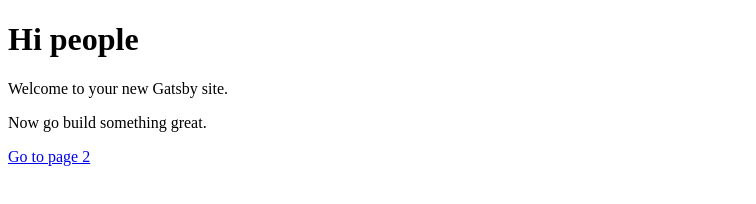
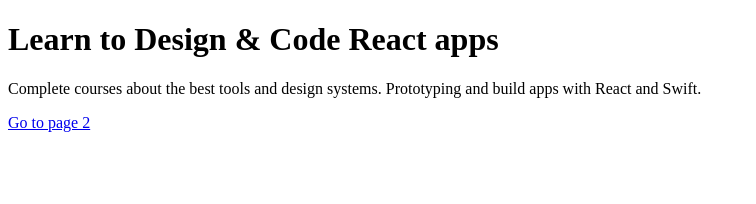
Before and after one commit to Code5linger/React-for-Designers, a Gatsby site in the folder v0.0/: page / in a window 1280 px wide. Shown: the whole page, without its empty margins (0-756 px from the left). Built offline with nearby package versions, Linux system fonts and the light colour scheme; Gatsby itself is replaced by a stand-in of ours.

Commit message:
end of 01

```diff
--- a/v0.0/gatsby-config.js
+++ b/v0.0/gatsby-config.js
@@ -1,6 +1,6 @@
 module.exports = {
   siteMetadata: {
-    title: 'Gatsby Default Starter',
+    title: 'DesignCode.io',
   },
   plugins: ['gatsby-plugin-react-helmet'],
 }
--- a/v0.0/src/pages/index.js
+++ b/v0.0/src/pages/index.js
@@ -3,9 +3,8 @@
 
 const IndexPage = () => (
   <div>
-    <h1>Hi people</h1>
-    <p>Welcome to your new Gatsby site.</p>
-    <p>Now go build something great.</p>
+    <h1>Learn to Design & Code React apps</h1>
+    <p>Complete courses about the best tools and design systems. Prototyping and build apps with React and Swift.</p>
     <Link to="/page-2/">Go to page 2</Link>
   </div>
 )
```
